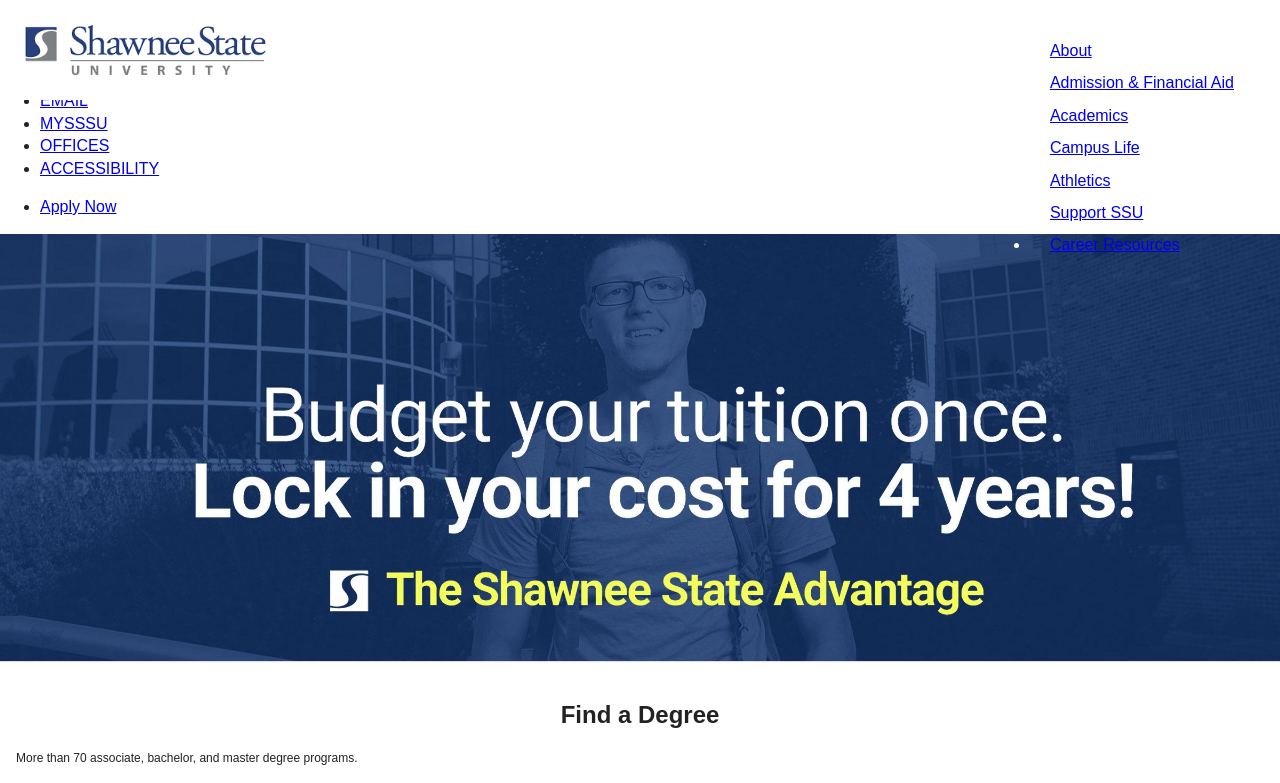
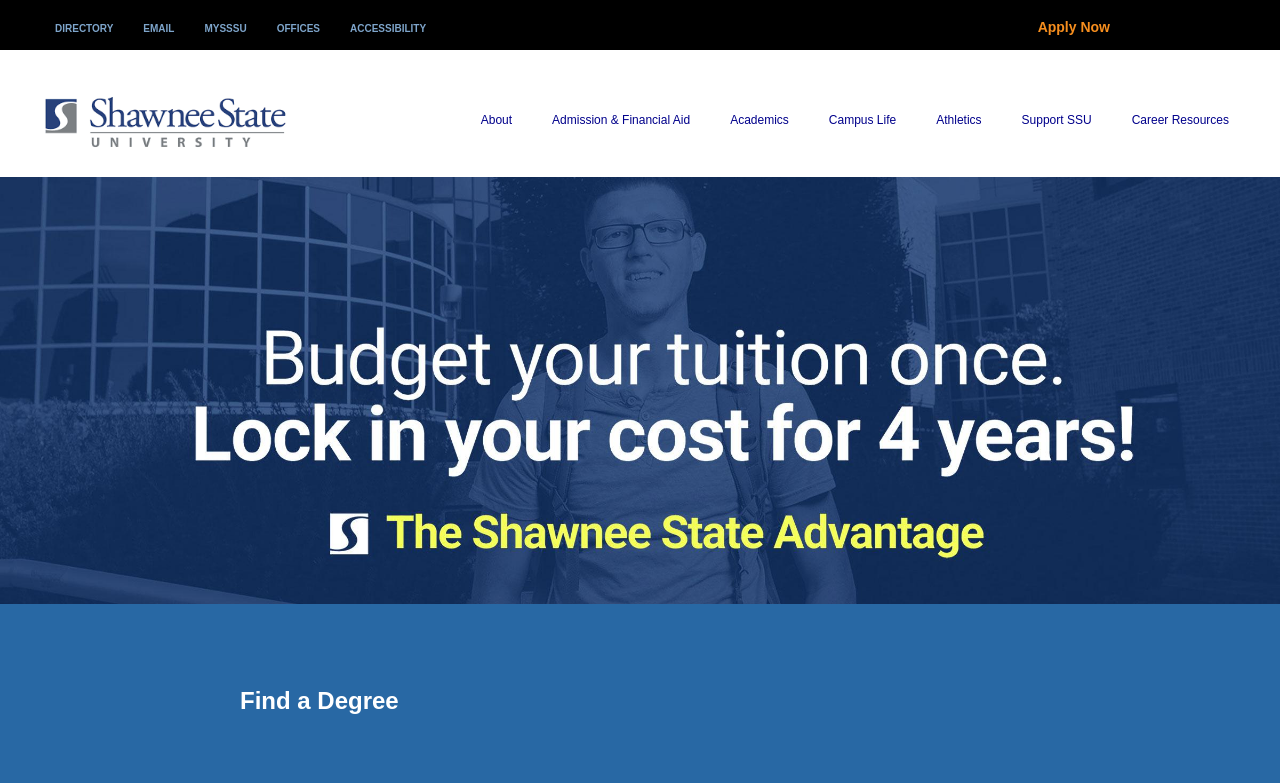
Before and after one commit to bkcarver/web-dev-final, a plain HTML site: page index.html in a window 1280 px wide. Shown: the top 783 px of the page. Drawn offline with nearby package versions, Linux system fonts and the light colour scheme; a script that the page names is missing; a web font is replaced by a local one.

Commit message:
update 12/5

```diff
--- a/css/main.css
+++ b/css/main.css
@@ -110,11 +110,62 @@ h2 h3 h4 h5 {
 img {
     max-width: 100%;
     }
+.form .search {
+    position: absolute;
+    top:0;
+    right: 2em;
+    z-index: 2;
+}
+.top-header .top-nav {
+    position: absolute;
+    width: 100%;
+    max-height: 50px;
+    top: 0;
+    left: 0;
+    background-color: #000;
+    }
+.top-header .top-nav ul {
+    display: inline-flex;
+    list-style-type: none;
+}
+.top-header .top-nav li {
+    padding: 0 15px 0 15px;
+    margin-top: 0;
+}
+.top-header .top-nav li a {
+    color: #7EA5CB;
+    font-size:10px;
+    font-weight:bolder;
+    text-decoration: none;
+}
+.top-header .apply {
+    position: absolute;
+    width: 100%;
+    max-height: 40px;
+    top: 0;
+    left: 0;
+    background-color: #000;
+    }
+.top-header .apply ul {
+    position: absolute;
+    top:0;
+    right:10em;
+    list-style-type: none;
+}
+.top-header .apply li {
+    margin: 0px;
+}
+.top-header .apply li a {
+    color: #F68E1E;
+    font-weight: bolder;
+    font-size:14px;
+    padding: 10px;
+    text-decoration: none;
+}
 .page-header {
-    position: fixed;
+    position: relative;
     width: 100%;
     max-height: 125px;
-    top: 0;
     left: 0;
     background: #fff;
     margin: 0;
@@ -122,48 +173,38 @@ img {
 }
 .page-header img {
     max-height: 100px;
+    margin: 20px;
 }
-.page-header h1 {
-    margin: 0;
-    font-family: 'Cantora One', sans-serif;
-    color:#fff;
-    }
 .page-header .main-nav {
     position: absolute;
     right: 1em;
     top: 1.5em;
     color: #fff;
     }
-}
 .page-header .main-nav ul {
     display: flex;
     list-style-type: none;
     padding: 0px 15px;
 }
 .page-header .main-nav li {
-    padding: 0px 20px;
     margin: 10px;
 }
 .page-header .main-nav li:hover {
-    background-color: darkgrey;
+    background-color: lightgrey;
+}
+.page-header .main-nav li a {
+    display: block;
+    float:right;
+    color: darkblue;
+    font-size:12px;
+    padding: 10px;
+    text-decoration: none;
 }
 body {
     padding-top: 3.25em;
     font-family:sans-serif;
     }
-.page-section {
-    padding: 1em;
-    border-bottom:1px solid #ddd;
-    border-top:1px solid #ddd;
-    }
-.page-section h2 {
-    text-align:center;
-}
-.page-section p {
-    text-align:justify;
-    font-size: .75em;
-    line-height: 1.25em;
-}
+
 .jumbotron {
     position: relative;
     padding: 0;
@@ -179,10 +220,57 @@ body {
     position: absolute;
     top: 50%;
     left: 50%;
-    transform: translate(-50%, -50%);
     text-align:center;
     line-height: 1;
     }
+.page-section-degree {
+    display:flex;
+    position: relative;
+    width: 100%;
+    height: 250px;
+    background-color: #2868A4;
+    z-index:1;
+    }
+.page-section-degree h2 {
+    position: absolute;
+    top:2.5em;
+    left:10em;
+    color:#fff;
+    text-align:center;
+    background-color: #2868A4;
+}
+.page-section-degree p {
+    position: absolute;
+    bottom: 2em;
+    left:10em;
+    font-size: 14px;
+    line-height: 1.5em;
+    color:#fff;
+}
+.page-section-visit {
+    display:flex;
+    position: relative;
+    width: 100%;
+    height: 250px;
+    background-color: #2868A4;
+    z-index:1;
+    }
+.page-section-visit h2 {
+    position: absolute;
+    top:2.5em;
+    left:20em;
+    color:#fff;
+    text-align:center;
+    background-color: #2868A4;
+}
+.page-section-visit p {
+    position: absolute;
+    bottom: 2em;
+    left:20em;
+    font-size: 14px;
+    line-height: 1.5em;
+    color:#fff;
+}
 .page-footer {
     text-align: center;
     background: #000;
```
